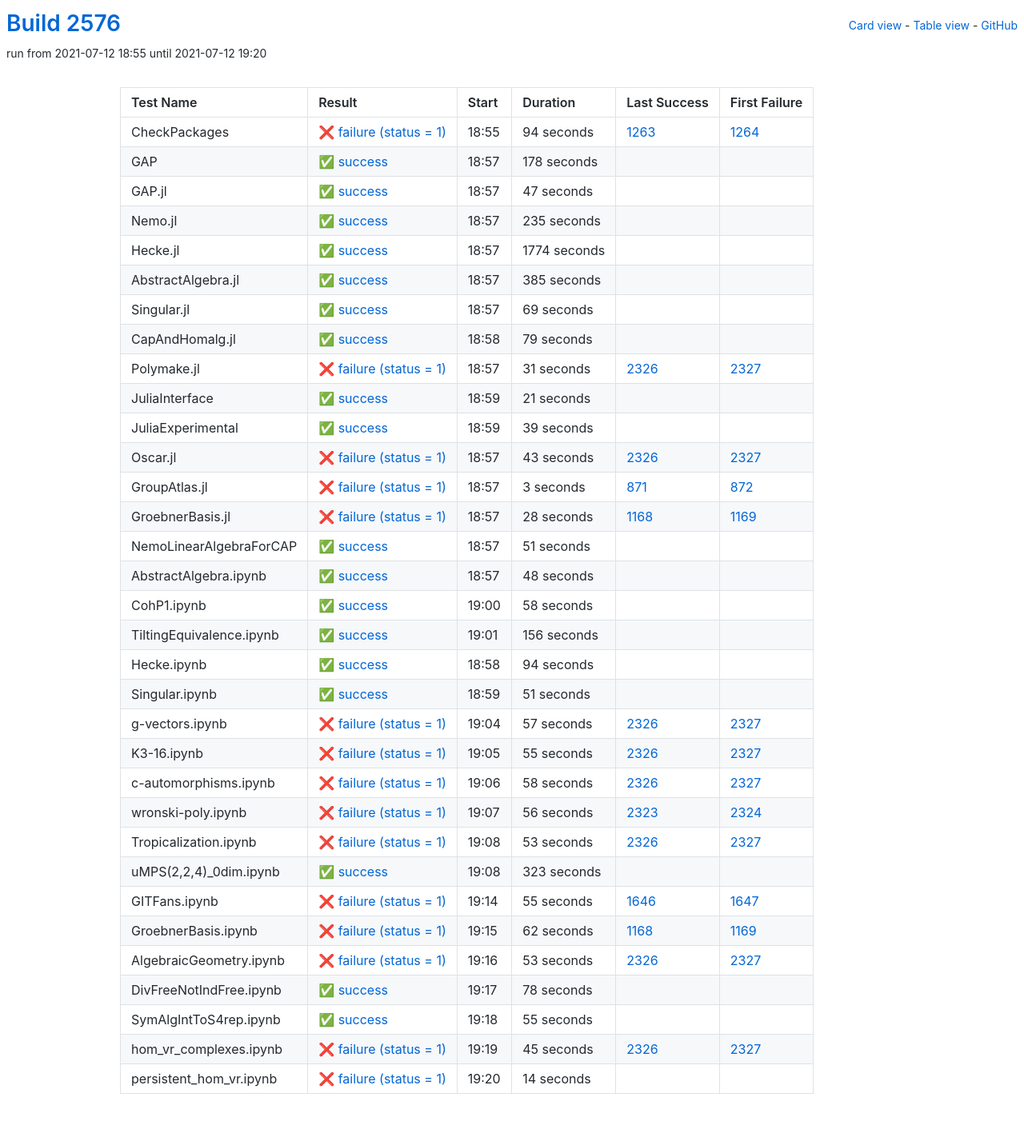
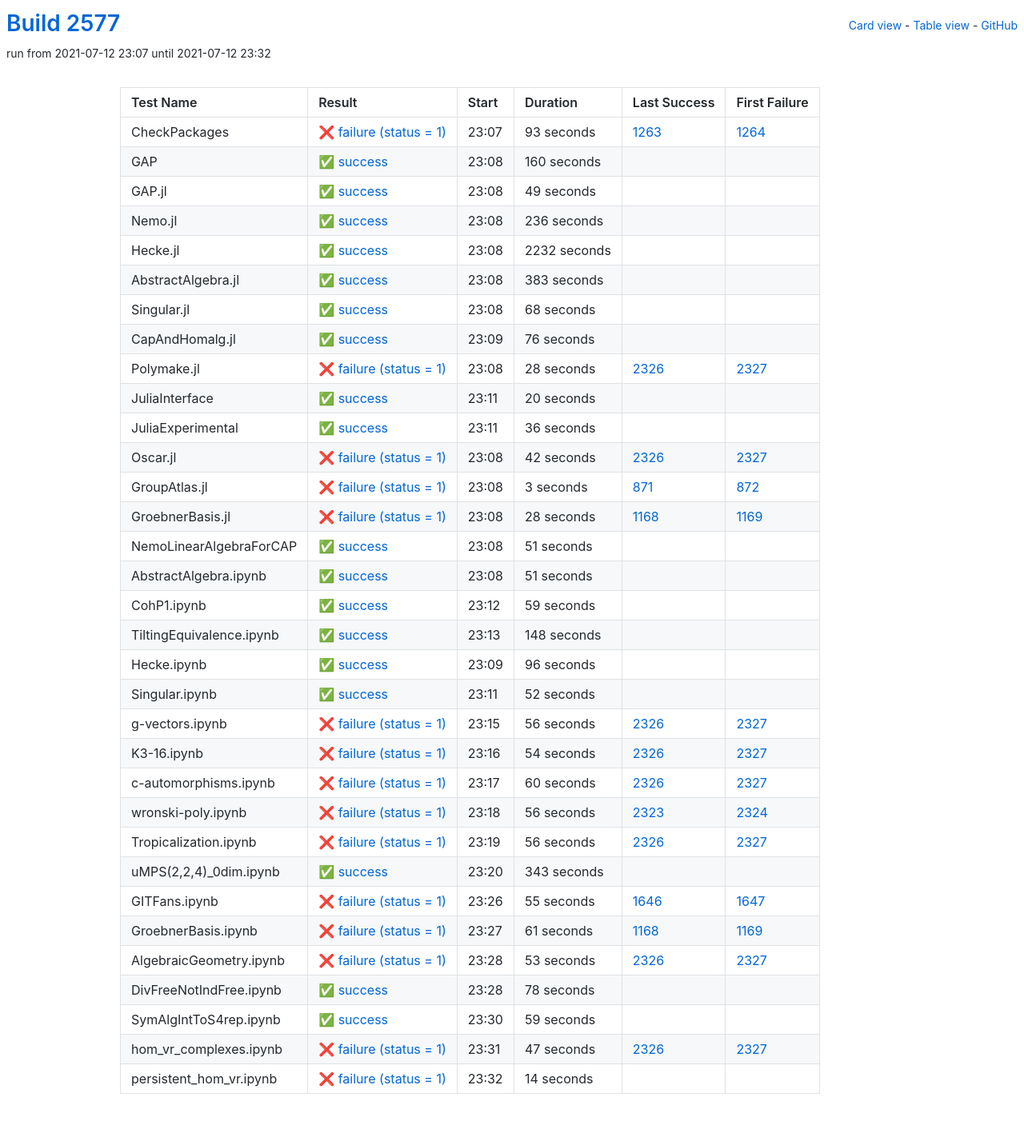
Before and after one commit to oscar-system/oscar-ci-status-stable, a Jekyll site: the page built from table.html, in a window 1280 px wide. Shown: the whole page at 80% size. Built offline with Jekyll 4.4.1, drawn with Linux system fonts in a browser that asks for light colours.

Commit message:
Build #2577

```diff
--- a/_data/ci.yml
+++ b/_data/ci.yml
@@ -1,6 +1,6 @@
 ---
-build: 2576
-build_url: https://oscarci.mathematik.uni-kl.de/job/oscar-stable/2576/
+build: 2577
+build_url: https://oscarci.mathematik.uni-kl.de/job/oscar-stable/2577/
 job: oscar-stable
 organization: oscar-system
 repo: oscar-ci-status-stable
@@ -8,152 +8,152 @@ repourl: https://github.com/oscar-system/oscar-ci-status-stable
 tests:
 - name: CheckPackages
   id: checkpackages
-  log: https://oscarci.mathematik.uni-kl.de/job/oscar-stable/2576/artifact/logs/build-2576/CheckPackages.log
-  start: 2021-07-12 18:55
+  log: https://oscarci.mathematik.uni-kl.de/job/oscar-stable/2577/artifact/logs/build-2577/CheckPackages.log
+  start: 2021-07-12 23:07
   success: false
   exitcode: 1
   status: failure
-  duration: 94
+  duration: 93
   last_success: 1263
   last_success_url: https://oscarci.mathematik.uni-kl.de/job/oscar-stable/1263/
   first_failure: 1264
   first_failure_url: https://oscarci.mathematik.uni-kl.de/job/oscar-stable/1264/
 - name: GAP
   id: gap
-  log: https://oscarci.mathematik.uni-kl.de/job/oscar-stable/2576/artifact/logs/build-2576/GAP.log
-  start: 2021-07-12 18:57
+  log: https://oscarci.mathematik.uni-kl.de/job/oscar-stable/2577/artifact/logs/build-2577/GAP.log
+  start: 2021-07-12 23:08
   success: true
   exitcode: 0
   status: success
-  duration: 178
+  duration: 160
   last_success: false
   last_success_url:
   first_failure: false
   first_failure_url:
 - name: GAP.jl
   id: gap-jl
-  log: https://oscarci.mathematik.uni-kl.de/job/oscar-stable/2576/artifact/logs/build-2576/GAP.jl.log
-  start: 2021-07-12 18:57
+  log: https://oscarci.mathematik.uni-kl.de/job/oscar-stable/2577/artifact/logs/build-2577/GAP.jl.log
+  start: 2021-07-12 23:08
   success: true
   exitcode: 0
   status: success
-  duration: 47
+  duration: 49
   last_success: false
   last_success_url:
   first_failure: false
   first_failure_url:
 - name: Nemo.jl
   id: nemo-jl
-  log: https://oscarci.mathematik.uni-kl.de/job/oscar-stable/2576/artifact/logs/build-2576/Nemo.jl.log
-  start: 2021-07-12 18:57
+  log: https://oscarci.mathematik.uni-kl.de/job/oscar-stable/2577/artifact/logs/build-2577/Nemo.jl.log
+  start: 2021-07-12 23:08
   success: true
   exitcode: 0
   status: success
-  duration: 235
+  duration: 236
   last_success: false
   last_success_url:
   first_failure: false
   first_failure_url:
 - name: Hecke.jl
   id: hecke-jl
-  log: https://oscarci.mathematik.uni-kl.de/job/oscar-stable/2576/artifact/logs/build-2576/Hecke.jl.log
-  start: 2021-07-12 18:57
+  log: https://oscarci.mathematik.uni-kl.de/job/oscar-stable/2577/artifact/logs/build-2577/Hecke.jl.log
+  start: 2021-07-12 23:08
   success: true
   exitcode: 0
   status: success
-  duration: 1774
+  duration: 2232
   last_success: false
   last_success_url:
   first_failure: false
   first_failure_url:
 - name: AbstractAlgebra.jl
   id: abstractalgebra-jl
-  log: https://oscarci.mathematik.uni-kl.de/job/oscar-stable/2576/artifact/logs/build-2576/AbstractAlgebra.jl.log
-  start: 2021-07-12 18:57
+  log: https://oscarci.mathematik.uni-kl.de/job/oscar-stable/2577/artifact/logs/build-2577/AbstractAlgebra.jl.log
+  start: 2021-07-12 23:08
   success: true
   exitcode: 0
   status: success
-  duration: 385
+  duration: 383
   last_success: false
   last_success_url:
   first_failure: false
   first_failure_url:
 - name: Singular.jl
   id: singular-jl
-  log: https://oscarci.mathematik.uni-kl.de/job/oscar-stable/2576/artifact/logs/build-2576/Singular.jl.log
-  start: 2021-07-12 18:57
+  log: https://oscarci.mathematik.uni-kl.de/job/oscar-stable/2577/artifact/logs/build-2577/Singular.jl.log
+  start: 2021-07-12 23:08
   success: true
   exitcode: 0
   status: success
-  duration: 69
+  duration: 68
   last_success: false
   last_success_url:
   first_failure: false
   first_failure_url:
 - name: CapAndHomalg.jl
   id: capandhomalg-jl
-  log: https://oscarci.mathematik.uni-kl.de/job/oscar-stable/2576/artifact/logs/build-2576/CapAndHomalg.jl.log
-  start: 2021-07-12 18:58
+  log: https://oscarci.mathematik.uni-kl.de/job/oscar-stable/2577/artifact/logs/build-2577/CapAndHomalg.jl.log
+  start: 2021-07-12 23:09
   success: true
   exitcode: 0
   status: success
-  duration: 79
+  duration: 76
   last_success: false
   last_success_url:
   first_failure: false
   first_failure_url:
 - name: Polymake.jl
   id: polymake-jl
-  log: https://oscarci.mathematik.uni-kl.de/job/oscar-stable/2576/artifact/logs/build-2576/Polymake.jl.log
-  start: 2021-07-12 18:57
+  log: https://oscarci.mathematik.uni-kl.de/job/oscar-stable/2577/artifact/logs/build-2577/Polymake.jl.log
+  start: 2021-07-12 23:08
   success: false
   exitcode: 1
   status: failure
-  duration: 31
+  duration: 28
   last_success: 2326
   last_success_url: https://oscarci.mathematik.uni-kl.de/job/oscar-stable/2326/
   first_failure: 2327
   first_failure_url: https://oscarci.mathematik.uni-kl.de/job/oscar-stable/2327/
 - name: JuliaInterface
   id: juliainterface
-  log: https://oscarci.mathematik.uni-kl.de/job/oscar-stable/2576/artifact/logs/build-2576/JuliaInterface.log
-  start: 2021-07-12 18:59
+  log: https://oscarci.mathematik.uni-kl.de/job/oscar-stable/2577/artifact/logs/build-2577/JuliaInterface.log
+  start: 2021-07-12 23:11
   success: true
   exitcode: 0
   status: success
-  duration: 21
+  duration: 20
   last_success: false
   last_success_url:
   first_failure: false
   first_failure_url:
 - name: JuliaExperimental
   id: juliaexperimental
-  log: https://oscarci.mathematik.uni-kl.de/job/oscar-stable/2576/artifact/logs/build-2576/JuliaExperimental.log
-  start: 2021-07-12 18:59
+  log: https://oscarci.mathematik.uni-kl.de/job/oscar-stable/2577/artifact/logs/build-2577/JuliaExperimental.log
+  start: 2021-07-12 23:11
   success: true
   exitcode: 0
   status: success
-  duration: 39
+  duration: 36
   last_success: false
   last_success_url:
   first_failure: false
   first_failure_url:
 - name: Oscar.jl
   id: oscar-jl
-  log: https://oscarci.mathematik.uni-kl.de/job/oscar-stable/2576/artifact/logs/build-2576/Oscar.jl.log
-  start: 2021-07-12 18:57
+  log: https://oscarci.mathematik.uni-kl.de/job/oscar-stable/2577/artifact/logs/build-2577/Oscar.jl.log
+  start: 2021-07-12 23:08
   success: false
   exitcode: 1
   status: failure
-  duration: 43
+  duration: 42
   last_success: 2326
   last_success_url: https://oscarci.mathematik.uni-kl.de/job/oscar-stable/2326/
   first_failure: 2327
   first_failure_url: https://oscarci.mathematik.uni-kl.de/job/oscar-stable/2327/
 - name: GroupAtlas.jl
   id: groupatlas-jl
-  log: https://oscarci.mathematik.uni-kl.de/job/oscar-stable/2576/artifact/logs/build-2576/GroupAtlas.jl.log
-  start: 2021-07-12 18:57
+  log: https://oscarci.mathematik.uni-kl.de/job/oscar-stable/2577/artifact/logs/build-2577/GroupAtlas.jl.log
+  start: 2021-07-12 23:08
   success: false
   exitcode: 1
   status: failure
@@ -164,8 +164,8 @@ tests:
   first_failure_url: https://oscarci.mathematik.uni-kl.de/job/oscar-stable/872/
 - name: GroebnerBasis.jl
   id: groebnerbasis-jl
-  log: https://oscarci.mathematik.uni-kl.de/job/oscar-stable/2576/artifact/logs/build-2576/GroebnerBasis.jl.log
-  start: 2021-07-12 18:57
+  log: https://oscarci.mathematik.uni-kl.de/job/oscar-stable/2577/artifact/logs/build-2577/GroebnerBasis.jl.log
+  start: 2021-07-12 23:08
   success: false
   exitcode: 1
   status: failure
@@ -176,8 +176,8 @@ tests:
   first_failure_url: https://oscarci.mathematik.uni-kl.de/job/oscar-stable/1169/
 - name: NemoLinearAlgebraForCAP
   id: nemolinearalgebraforcap
-  log: https://oscarci.mathematik.uni-kl.de/job/oscar-stable/2576/artifact/logs/build-2576/NemoLinearAlgebraForCAP.log
-  start: 2021-07-12 18:57
+  log: https://oscarci.mathematik.uni-kl.de/job/oscar-stable/2577/artifact/logs/build-2577/NemoLinearAlgebraForCAP.log
+  start: 2021-07-12 23:08
   success: true
   exitcode: 0
   status: success
@@ -188,56 +188,8 @@ tests:
   first_failure_url:
 - name: AbstractAlgebra.ipynb
   id: abstractalgebra-ipynb
-  log: https://oscarci.mathematik.uni-kl.de/job/oscar-stable/2576/artifact/logs/build-2576/AbstractAlgebra.ipynb.log
-  start: 2021-07-12 18:57
-  success: true
-  exitcode: 0
-  status: success
-  duration: 48
-  last_success: false
-  last_success_url:
-  first_failure: false
-  first_failure_url:
-- name: CohP1.ipynb
-  id: cohp1-ipynb
-  log: https://oscarci.mathematik.uni-kl.de/job/oscar-stable/2576/artifact/logs/build-2576/CohP1.ipynb.log
-  start: 2021-07-12 19:00
-  success: true
-  exitcode: 0
-  status: success
-  duration: 58
-  last_success: false
-  last_success_url:
-  first_failure: false
-  first_failure_url:
-- name: TiltingEquivalence.ipynb
-  id: tiltingequivalence-ipynb
-  log: https://oscarci.mathematik.uni-kl.de/job/oscar-stable/2576/artifact/logs/build-2576/TiltingEquivalence.ipynb.log
-  start: 2021-07-12 19:01
-  success: true
-  exitcode: 0
-  status: success
-  duration: 156
-  last_success: false
-  last_success_url:
-  first_failure: false
-  first_failure_url:
-- name: Hecke.ipynb
-  id: hecke-ipynb
-  log: https://oscarci.mathematik.uni-kl.de/job/oscar-stable/2576/artifact/logs/build-2576/Hecke.ipynb.log
-  start: 2021-07-12 18:58
-  success: true
-  exitcode: 0
-  status: success
-  duration: 94
-  last_success: false
-  last_success_url:
-  first_failure: false
-  first_failure_url:
-- name: Singular.ipynb
-  id: singular-ipynb
-  log: https://oscarci.mathematik.uni-kl.de/job/oscar-stable/2576/artifact/logs/build-2576/Singular.ipynb.log
-  start: 2021-07-12 18:59
+  log: https://oscarci.mathematik.uni-kl.de/job/oscar-stable/2577/artifact/logs/build-2577/AbstractAlgebra.ipynb.log
+  start: 2021-07-12 23:08
   success: true
   exitcode: 0
   status: success
@@ -246,46 +198,94 @@ tests:
   last_success_url:
   first_failure: false
   first_failure_url:
+- name: CohP1.ipynb
+  id: cohp1-ipynb
+  log: https://oscarci.mathematik.uni-kl.de/job/oscar-stable/2577/artifact/logs/build-2577/CohP1.ipynb.log
+  start: 2021-07-12 23:12
+  success: true
+  exitcode: 0
+  status: success
+  duration: 59
+  last_success: false
+  last_success_url:
+  first_failure: false
+  first_failure_url:
+- name: TiltingEquivalence.ipynb
+  id: tiltingequivalence-ipynb
+  log: https://oscarci.mathematik.uni-kl.de/job/oscar-stable/2577/artifact/logs/build-2577/TiltingEquivalence.ipynb.log
+  start: 2021-07-12 23:13
+  success: true
+  exitcode: 0
+  status: success
+  duration: 148
+  last_success: false
+  last_success_url:
+  first_failure: false
+  first_failure_url:
+- name: Hecke.ipynb
+  id: hecke-ipynb
+  log: https://oscarci.mathematik.uni-kl.de/job/oscar-stable/2577/artifact/logs/build-2577/Hecke.ipynb.log
+  start: 2021-07-12 23:09
+  success: true
+  exitcode: 0
+  status: success
+  duration: 96
+  last_success: false
+  last_success_url:
+  first_failure: false
+  first_failure_url:
+- name: Singular.ipynb
+  id: singular-ipynb
+  log: https://oscarci.mathematik.uni-kl.de/job/oscar-stable/2577/artifact/logs/build-2577/Singular.ipynb.log
+  start: 2021-07-12 23:11
+  success: true
+  exitcode: 0
+  status: success
+  duration: 52
+  last_success: false
+  last_success_url:
+  first_failure: false
+  first_failure_url:
 - name: g-vectors.ipynb
   id: g-vectors-ipynb
-  log: https://oscarci.mathematik.uni-kl.de/job/oscar-stable/2576/artifact/logs/build-2576/g-vectors.ipynb.log
-  start: 2021-07-12 19:04
+  log: https://oscarci.mathematik.uni-kl.de/job/oscar-stable/2577/artifact/logs/build-2577/g-vectors.ipynb.log
+  start: 2021-07-12 23:15
   success: false
   exitcode: 1
   status: failure
-  duration: 57
+  duration: 56
   last_success: 2326
   last_success_url: https://oscarci.mathematik.uni-kl.de/job/oscar-stable/2326/
   first_failure: 2327
   first_failure_url: https://oscarci.mathematik.uni-kl.de/job/oscar-stable/2327/
 - name: K3-16.ipynb
   id: k3-16-ipynb
-  log: https://oscarci.mathematik.uni-kl.de/job/oscar-stable/2576/artifact/logs/build-2576/K3-16.ipynb.log
-  start: 2021-07-12 19:05
+  log: https://oscarci.mathematik.uni-kl.de/job/oscar-stable/2577/artifact/logs/build-2577/K3-16.ipynb.log
+  start: 2021-07-12 23:16
   success: false
   exitcode: 1
   status: failure
-  duration: 55
+  duration: 54
   last_success: 2326
   last_success_url: https://oscarci.mathematik.uni-kl.de/job/oscar-stable/2326/
   first_failure: 2327
   first_failure_url: https://oscarci.mathematik.uni-kl.de/job/oscar-stable/2327/
 - name: c-automorphisms.ipynb
   id: c-automorphisms-ipynb
-  log: https://oscarci.mathematik.uni-kl.de/job/oscar-stable/2576/artifact/logs/build-2576/c-automorphisms.ipynb.log
-  start: 2021-07-12 19:06
+  log: https://oscarci.mathematik.uni-kl.de/job/oscar-stable/2577/artifact/logs/build-2577/c-automorphisms.ipynb.log
+  start: 2021-07-12 23:17
   success: false
   exitcode: 1
   status: failure
-  duration: 58
+  duration: 60
   last_success: 2326
   last_success_url: https://oscarci.mathematik.uni-kl.de/job/oscar-stable/2326/
   first_failure: 2327
   first_failure_url: https://oscarci.mathematik.uni-kl.de/job/oscar-stable/2327/
 - name: wronski-poly.ipynb
   id: wronski-poly-ipynb
-  log: https://oscarci.mathematik.uni-kl.de/job/oscar-stable/2576/artifact/logs/build-2576/wronski-poly.ipynb.log
-  start: 2021-07-12 19:07
+  log: https://oscarci.mathematik.uni-kl.de/job/oscar-stable/2577/artifact/logs/build-2577/wronski-poly.ipynb.log
+  start: 2021-07-12 23:18
   success: false
   exitcode: 1
   status: failure
@@ -296,32 +296,32 @@ tests:
   first_failure_url: https://oscarci.mathematik.uni-kl.de/job/oscar-stable/2324/
 - name: Tropicalization.ipynb
   id: tropicalization-ipynb
-  log: https://oscarci.mathematik.uni-kl.de/job/oscar-stable/2576/artifact/logs/build-2576/Tropicalization.ipynb.log
-  start: 2021-07-12 19:08
+  log: https://oscarci.mathematik.uni-kl.de/job/oscar-stable/2577/artifact/logs/build-2577/Tropicalization.ipynb.log
+  start: 2021-07-12 23:19
   success: false
   exitcode: 1
   status: failure
-  duration: 53
+  duration: 56
   last_success: 2326
   last_success_url: https://oscarci.mathematik.uni-kl.de/job/oscar-stable/2326/
   first_failure: 2327
   first_failure_url: https://oscarci.mathematik.uni-kl.de/job/oscar-stable/2327/
 - name: uMPS(2,2,4)_0dim.ipynb
   id: umps-2-2-4-0dim-ipynb
-  log: https://oscarci.mathematik.uni-kl.de/job/oscar-stable/2576/artifact/logs/build-2576/uMPS-2-2-4-_0dim.ipynb.log
-  start: 2021-07-12 19:08
+  log: https://oscarci.mathematik.uni-kl.de/job/oscar-stable/2577/artifact/logs/build-2577/uMPS-2-2-4-_0dim.ipynb.log
+  start: 2021-07-12 23:20
   success: true
   exitcode: 0
   status: success
-  duration: 323
+  duration: 343
   last_success: false
   last_success_url:
   first_failure: false
   first_failure_url:
 - name: GITFans.ipynb
   id: gitfans-ipynb
-  log: https://oscarci.mathematik.uni-kl.de/job/oscar-stable/2576/artifact/logs/build-2576/GITFans.ipynb.log
-  start: 2021-07-12 19:14
+  log: https://oscarci.mathematik.uni-kl.de/job/oscar-stable/2577/artifact/logs/build-2577/GITFans.ipynb.log
+  start: 2021-07-12 23:26
   success: false
   exitcode: 1
   status: failure
@@ -332,20 +332,20 @@ tests:
   first_failure_url: https://oscarci.mathematik.uni-kl.de/job/oscar-stable/1647/
 - name: GroebnerBasis.ipynb
   id: groebnerbasis-ipynb
-  log: https://oscarci.mathematik.uni-kl.de/job/oscar-stable/2576/artifact/logs/build-2576/GroebnerBasis.ipynb.log
-  start: 2021-07-12 19:15
+  log: https://oscarci.mathematik.uni-kl.de/job/oscar-stable/2577/artifact/logs/build-2577/GroebnerBasis.ipynb.log
+  start: 2021-07-12 23:27
   success: false
   exitcode: 1
   status: failure
-  duration: 62
+  duration: 61
   last_success: 1168
   last_success_url: https://oscarci.mathematik.uni-kl.de/job/oscar-stable/1168/
   first_failure: 1169
   first_failure_url: https://oscarci.mathematik.uni-kl.de/job/oscar-stable/1169/
 - name: AlgebraicGeometry.ipynb
   id: algebraicgeometry-ipynb
-  log: https://oscarci.mathematik.uni-kl.de/job/oscar-stable/2576/artifact/logs/build-2576/AlgebraicGeometry.ipynb.log
-  start: 2021-07-12 19:16
+  log: https://oscarci.mathematik.uni-kl.de/job/oscar-stable/2577/artifact/logs/build-2577/AlgebraicGeometry.ipynb.log
+  start: 2021-07-12 23:28
   success: false
   exitcode: 1
   status: failure
@@ -356,8 +356,8 @@ tests:
   first_failure_url: https://oscarci.mathematik.uni-kl.de/job/oscar-stable/2327/
 - name: DivFreeNotIndFree.ipynb
   id: divfreenotindfree-ipynb
-  log: https://oscarci.mathematik.uni-kl.de/job/oscar-stable/2576/artifact/logs/build-2576/DivFreeNotIndFree.ipynb.log
-  start: 2021-07-12 19:17
+  log: https://oscarci.mathematik.uni-kl.de/job/oscar-stable/2577/artifact/logs/build-2577/DivFreeNotIndFree.ipynb.log
+  start: 2021-07-12 23:28
   success: true
   exitcode: 0
   status: success
@@ -368,32 +368,32 @@ tests:
   first_failure_url:
 - name: SymAlgIntToS4rep.ipynb
   id: symalginttos4rep-ipynb
-  log: https://oscarci.mathematik.uni-kl.de/job/oscar-stable/2576/artifact/logs/build-2576/SymAlgIntToS4rep.ipynb.log
-  start: 2021-07-12 19:18
+  log: https://oscarci.mathematik.uni-kl.de/job/oscar-stable/2577/artifact/logs/build-2577/SymAlgIntToS4rep.ipynb.log
+  start: 2021-07-12 23:30
   success: true
   exitcode: 0
   status: success
-  duration: 55
+  duration: 59
   last_success: false
   last_success_url:
   first_failure: false
   first_failure_url:
 - name: hom_vr_complexes.ipynb
   id: hom-vr-complexes-ipynb
-  log: https://oscarci.mathematik.uni-kl.de/job/oscar-stable/2576/artifact/logs/build-2576/hom_vr_complexes.ipynb.log
-  start: 2021-07-12 19:19
+  log: https://oscarci.mathematik.uni-kl.de/job/oscar-stable/2577/artifact/logs/build-2577/hom_vr_complexes.ipynb.log
+  start: 2021-07-12 23:31
   success: false
   exitcode: 1
   status: failure
-  duration: 45
+  duration: 47
   last_success: 2326
   last_success_url: https://oscarci.mathematik.uni-kl.de/job/oscar-stable/2326/
   first_failure: 2327
   first_failure_url: https://oscarci.mathematik.uni-kl.de/job/oscar-stable/2327/
 - name: persistent_hom_vr.ipynb
   id: persistent-hom-vr-ipynb
-  log: https://oscarci.mathematik.uni-kl.de/job/oscar-stable/2576/artifact/logs/build-2576/persistent_hom_vr.ipynb.log
-  start: 2021-07-12 19:20
+  log: https://oscarci.mathematik.uni-kl.de/job/oscar-stable/2577/artifact/logs/build-2577/persistent_hom_vr.ipynb.log
+  start: 2021-07-12 23:32
   success: false
   exitcode: 1
   status: failure
```
Also changed, not shown: README.md.
